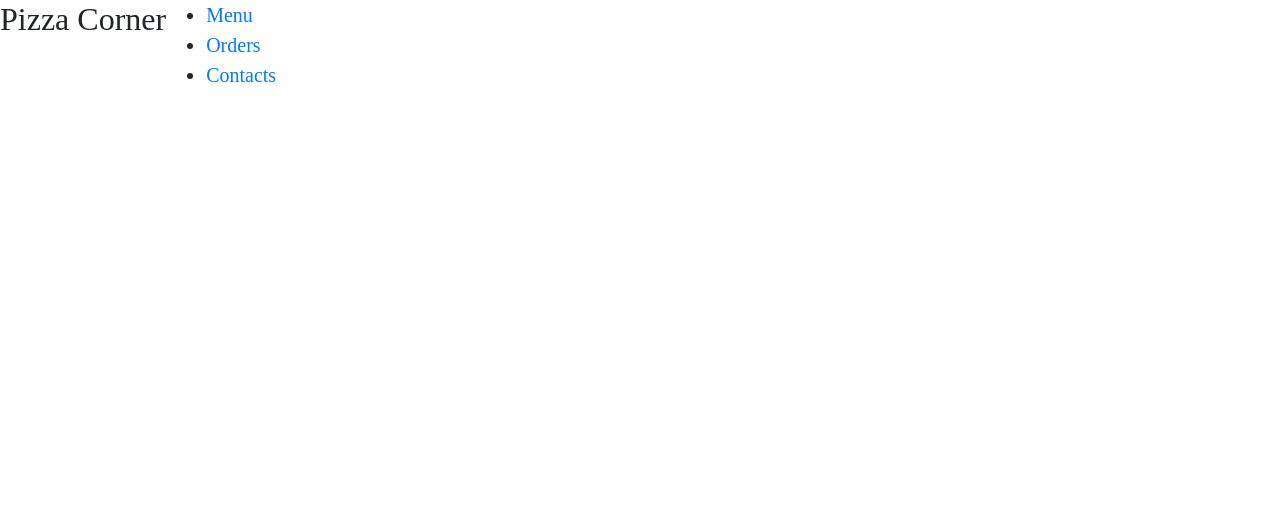
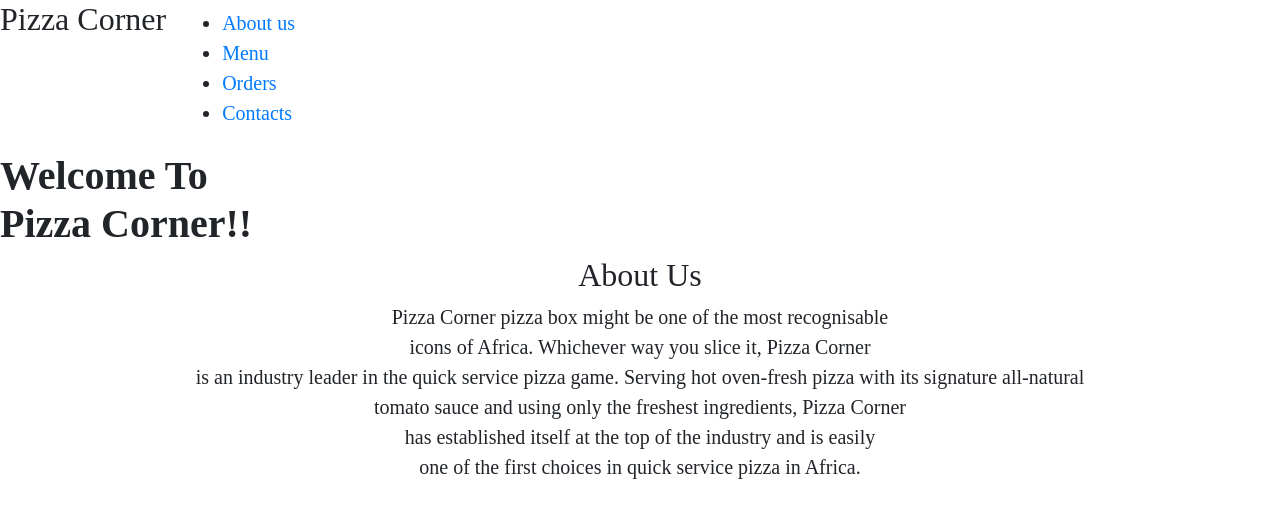
Before and after one commit to Celinemmbonekerrine4/Pizza-, a plain HTML site: page index.html in a window 1280 px wide. Drawn offline with nearby package versions, Linux system fonts and the light colour scheme; files that its build step writes are made by us from their sources.

Commit message:
it will create a h1

```diff
--- a/index.html
+++ b/index.html
@@ -7,23 +7,41 @@
     <link href="css/bootstrap.css" rel="stylesheet" type="text/css">
     <script   src="https://code.jquery.com/jquery-3.3.1.min.js"   integrity="sha256-FgpCb/KJQlLNfOu91ta32o/NMZxltwRo8QtmkMRdAu8="   crossorigin="anonymous"></script>
     <link href="styles.css" rel="stylesheet">
+    <link href="https://fonts.googleapis.com/css?family=Architects+Daughter|Chewy&display=swap" rel="stylesheet">
+    <link rel="icon" type="image/jpeg" href="https://bit.ly/2LTv2Zk">
     <title>Pizza corner</title>
 </head>
 <body>
     <script src="js/scripts.js"></script>
     <div class="nav">
-        <h2>Pizza <span>Corner</span></h2>
+        <h2>Pi<span>zz</span>a Corner</h2>
+                <div class="navbar">
+                        <nav>
                                 <ul>
                                     <li>
-                <a href="#Menu">Menu</a>
+                                        <a href="#aboutus">About us</a>
                                     </li>
                                     <li>
-                <a href="#Orders">Orders</a>
+                                        <a href="#menu">Menu</a>
                                     </li>
                                     <li>
-                <a href="#Contacts">Contacts</a>
+                                        <a href="#orders">Orders</a>
+                                    </li>
+                                    <li>
+                                        <a href="#contacts">Contacts</a>
                                     </li>
                                 </ul>
+                            </nav>
+                </div>
+    </div>
+    <div class="home">
+        <h1><strong>Welcome To<br>Pizza Corner!!</strong></h1>
+    </div>
+
+    <div class="about">
+        <h2>About Us</h2>
+        <p>Pizza Corner pizza box might be one of the most recognisable<br> icons of Africa. Whichever way you slice it, Pizza Corner<br> is an industry leader in the quick service pizza game. Serving hot oven-fresh pizza with its signature all-natural<br> tomato sauce and using only the freshest ingredients, Pizza Corner<br> has established itself at the top of the industry and is easily<br> one of the first choices in quick service pizza in Africa.
+        </p>
     </div>
 </body>
 </html>
```
Lines whose indentation alone changed are shown as unchanged.
